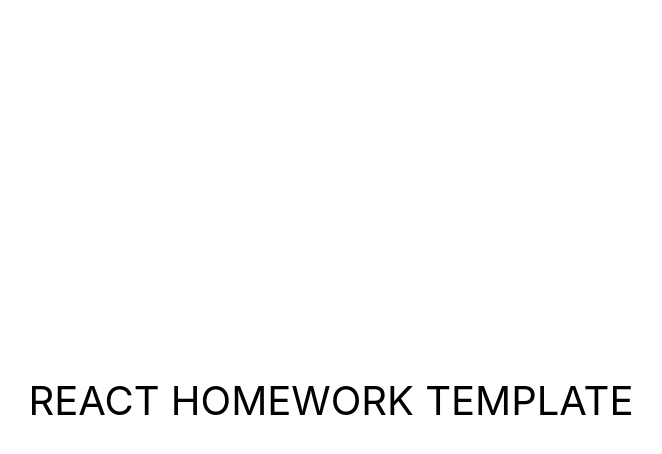
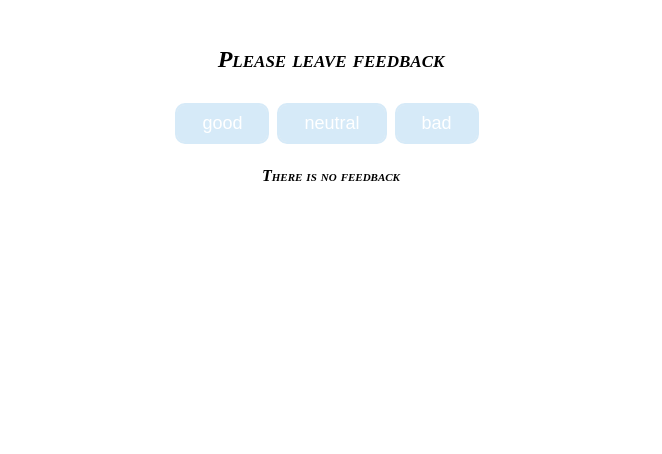
Before and after one commit to MashtalerOlha/goit-react-hw-02-feedback, a React (Create React App) app: page / in a window 1280 px wide. Shown: the top 454 px of the page, without its empty margins (309-971 px from the left). Built offline with nearby package versions, Linux system fonts and the light colour scheme.

Commit message:
all task

```diff
--- a/package.json
+++ b/package.json
@@ -2,8 +2,9 @@
   "name": "react-homework-template",
   "version": "0.1.0",
   "private": true,
-  "homepage": "https://goitacademy.github.io/react-homework-template/",
+  "homepage": "http://mashtalerolha.github.io/goit-react-hw-02-feedback/",
   "dependencies": {
+    "@emotion/styled": "^11.8.1",
     "@testing-library/jest-dom": "^5.16.3",
     "@testing-library/react": "^12.1.4",
     "@testing-library/user-event": "^13.5.0",
--- a/src/components/App.jsx
+++ b/src/components/App.jsx
@@ -1,17 +1,63 @@
-export const App = () => {
-  return (
-    <div
-      style={{
-        height: '100vh',
-        display: 'flex',
-        justifyContent: 'center',
-        alignItems: 'center',
-        fontSize: 40,
-        textTransform: 'uppercase',
-        color: '#010101',
-      }}
-    >
-      React homework template
-    </div>
-  );
-};
+import React, { Component } from 'react';
+import { Statistics } from './Statistic/Statistic';
+import { FeedbackOptions } from './Feedback/Feedback';
+import { Notification } from './Notifcation/Notification';
+import { Container } from './Container/Container';
+
+export class App extends Component {
+  state = {
+    good: 0,
+    neutral: 0,
+    bad: 0,
+  };
+
+  leaveFeedback = e => {
+    const target = e.currentTarget.name;
+
+    this.setState(prevState => ({
+      [target]: prevState[target] + 1,
+    }));
+  };
+
+  countTotalFeedback = () => {
+    const { good, neutral, bad } = this.state;
+    const result = good + neutral + bad;
+    return result;
+  };
+
+  countPositiveFeedbackPercentage = () => {
+    const result = this.countTotalFeedback();
+		const { good } = this.state;
+		const percentage = (good * 100) / result;
+		return Math.round(percentage);
+  };
+
+  render() {
+    const totalFeedback = this.countTotalFeedback();
+    const options = Object.keys(this.state);
+    const { good, neutral, bad } = this.state;
+
+    return (
+      <Container>
+        <FeedbackOptions
+          options={options}
+          onLeaveFeedback={this.leaveFeedback}
+        />
+        {totalFeedback === 0 ? (
+          <Notification message="There is no feedback" />
+        ) : (
+          <Statistics
+            good={good}
+            neutral={neutral}
+            bad={bad}
+            total={totalFeedback}
+            positivePercentage={this.countPositiveFeedbackPercentage()
+            }
+          />
+        )}
+      </Container>
+    );
+  }
+}
+
+export default App;
--- /dev/null
+++ b/src/components/Container/Container.Styled.jsx
@@ -0,0 +1,8 @@
+import styled from '@emotion/styled';
+
+
+export const Section = styled.div`
+text-align: center;
+padding: 15px;
+font: italic small-caps bold 16px/2 cursive;font-size: 16px;
+`
--- /dev/null
+++ b/src/components/Container/Container.jsx
@@ -0,0 +1,5 @@
+import {Section} from './Container.Styled'
+
+export const Container = ({ children }) => {
+    return <Section>{children}</Section>;
+  };
--- /dev/null
+++ b/src/components/Feedback/Feedback.Styled.jsx
@@ -0,0 +1,23 @@
+import styled from '@emotion/styled';
+
+export const Button = styled.button`
+font-size: 18px;
+
+  border: 2px solid #541267;
+  border-radius: 10px;
+  padding: 8px 25px;
+  margin-right: 8px;
+
+  border-color: #D6EAF8;
+  color: #fff;
+
+  box-shadow: 0 0 40px 40px #D6EAF8 inset, 0 0 0 0 #D6EAF8;
+  transition: all 150ms ease-in-out;
+
+  &:hover {
+    box-shadow: 0 0 10px 0 #D6EAF8 inset, 0 0 10px 4px #D6EAF8;
+  }
+`;
+export const Title = styled.h2`
+
+`
--- /dev/null
+++ b/src/components/Feedback/Feedback.jsx
@@ -0,0 +1,22 @@
+import PropTypes from 'prop-types';
+import { Button, Title } from './Feedback.Styled';
+export const FeedbackOptions = ({ options, onLeaveFeedback }) => {
+  return (
+    <>
+      <Title>Please leave feedback</Title>
+      {options.map(option => (
+        <Button
+          key={option}
+          name={option}
+          onClick={onLeaveFeedback}
+        >
+          {option}
+        </Button>
+      ))}
+    </>
+  );
+};
+
+FeedbackOptions.propType = {
+  options: PropTypes.arrayOf(PropTypes.string.isRequired).isRequired,
+};
--- /dev/null
+++ b/src/components/Notifcation/Notifcation.Styled.jsx
@@ -0,0 +1,6 @@
+import styled from '@emotion/styled';
+
+
+export const  = styled.`
+
+`
--- /dev/null
+++ b/src/components/Notifcation/Notification.jsx
@@ -0,0 +1,9 @@
+import PropTypes from 'prop-types';
+
+export const Notification = ({ message }) => {
+  return <p >{message}</p>;
+};
+
+Notification.propTypes = {
+  message: PropTypes.string.isRequired,
+};
--- /dev/null
+++ b/src/components/Statistic/Statistic.Styled.jsx
@@ -0,0 +1,5 @@
+import styled from '@emotion/styled';
+
+export const StatisticCard = styled.div`
+
+`;
--- /dev/null
+++ b/src/components/Statistic/Statistic.jsx
@@ -0,0 +1,22 @@
+import PropTypes from 'prop-types';
+import { StatisticCard } from './Statistic.Styled';
+
+export const Statistics = ({ good, neutral, bad, total, positivePercentage }) => {
+        return (
+            <StatisticCard>
+                <p>Good:{good}</p>
+                <p>Neutral:{neutral}</p>
+                <p>Bad:{bad}</p>
+                <p>Total:{total}</p>
+                <p>Positive feedback:{positivePercentage} %</p>
+            </StatisticCard>
+        );
+    };
+
+    Statistics.propTypes = {
+        good: PropTypes.number.isRequired,
+        neutral: PropTypes.number.isRequired,
+        bad: PropTypes.number.isRequired,
+        total: PropTypes.number.isRequired,
+        positivePercentage: PropTypes.number.isRequired
+    };
--- a/src/index.js
+++ b/src/index.js
@@ -7,5 +7,4 @@ ReactDOM.createRoot(document.getElementById('root')).render(
   <React.StrictMode>
     <App />
   </React.StrictMode>,
-  document.getElementById('root')
 );
```
Also changed, not shown: 1 other file (tests, documents, lock files or other folders).
